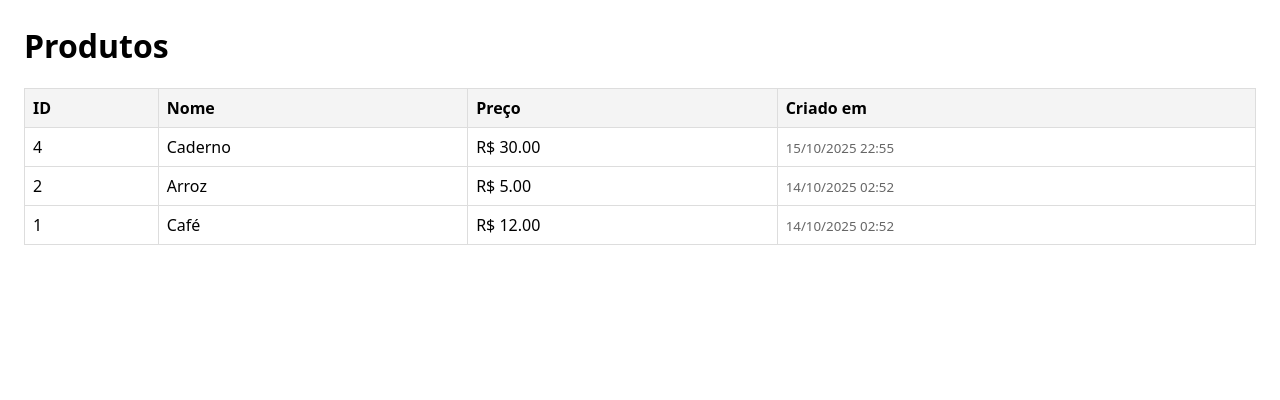
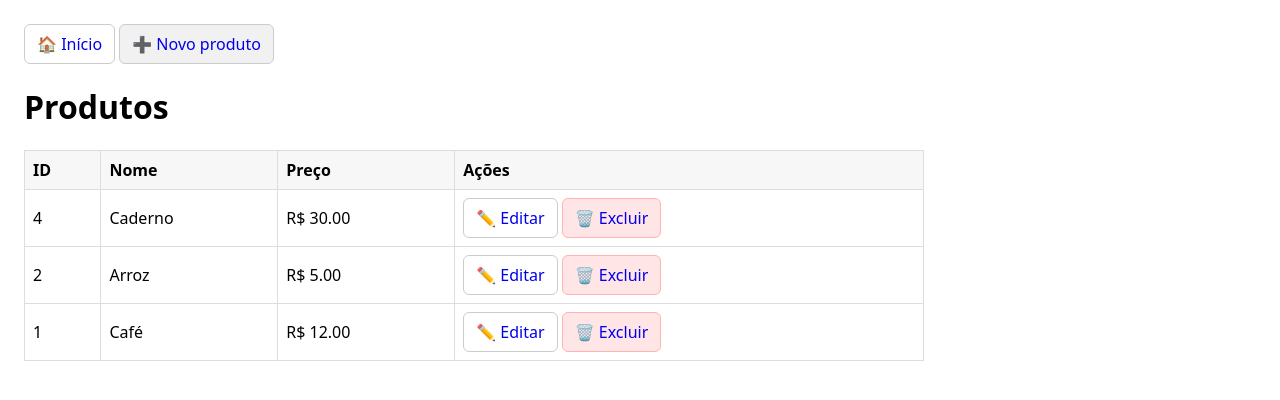
Before and after one commit to guidesiderio/projetos-django, a Django app: page /produtos/ in a window 1280 px wide. Shown: the top 400 px of the page. Run offline with Django 5.2, Linux system fonts and the light colour scheme; data comes from the database, SQL or seed files in the repository; both versions use the stored data as it was after the commit; parts of the project's set-up code (start-up, migrations or seed data) failed here and were passed over.

Commit message:
feat: Implementar CRUD para produtos com templates e formulários

```diff
--- a/meu_site/meu_site/settings.py
+++ b/meu_site/meu_site/settings.py
@@ -26,7 +26,6 @@ SECRET_KEY = os.environ.get('DJANGO_SECRET_KEY')
 import os
 
 DEBUG = os.environ.get('DJANGO_DEBUG', 'True') == 'True'
-raise RuntimeError("DJANGO_SECRET_KEY environment variable not set")
 
 # SECURITY WARNING: don't run with debug turned on in production!
 DEBUG = True
--- /dev/null
+++ b/meu_site/produtos/templates/base.html
@@ -0,0 +1,35 @@
+<!doctype html>
+<html lang="pt-br">
+<head>
+  <meta charset="utf-8" />
+  <title>{% block title %}App{% endblock %}</title>
+  <style>
+    body { font-family: system-ui, Arial; margin: 24px; max-width: 900px; }
+    .topbar { margin-bottom: 16px; }
+    .btn { padding: 8px 12px; border: 1px solid #ccc; text-decoration: none; border-radius: 6px; display: inline-block; }
+    .btn-primary { background: #f1f1f1; }
+    .btn-danger { background: #ffe5e5; border-color: #ffb3b3; }
+    table { border-collapse: collapse; width: 100%; }
+    th, td { border: 1px solid #ddd; padding: 8px; }
+    th { background: #f7f7f7; text-align: left; }
+    .messages { margin: 12px 0; }
+    .messages li { list-style: none; background: #e7ffe7; border: 1px solid #b6e7b6; padding: 8px; margin: 6px 0; border-radius: 6px; }
+  </style>
+</head>
+<body>
+  <div class="topbar">
+    <a class="btn" href="{% url 'lista_produtos' %}">🏠 Início</a>
+    <a class="btn btn-primary" href="{% url 'criar_produto' %}">➕ Novo produto</a>
+  </div>
+
+  {% if messages %}
+    <ul class="messages">
+      {% for m in messages %}
+        <li>{{ m }}</li>
+      {% endfor %}
+    </ul>
+  {% endif %}
+
+  {% block content %}{% endblock %}
+</body>
+</html>
--- a/meu_site/produtos/templates/produtos/lista.html
+++ b/meu_site/produtos/templates/produtos/lista.html
@@ -1,27 +1,12 @@
-<!doctype html>
-<html lang="pt-br">
-  <head>
-    <meta charset="utf-8" />
-    <title>Produtos</title>
-    <style>
-      body { font-family: system-ui, Arial; margin: 24px; }
-      table { border-collapse: collapse; width: 100%; }
-      th, td { border: 1px solid #ddd; padding: 8px; }
-      th { background: #f4f4f4; text-align: left; }
-      small { color: #666; }
-    </style>
-  </head>
-  <body>
+{% extends "base.html" %}
+{% block title %}Produtos{% endblock %}
+{% block content %}
 <h1>Produtos</h1>
+
 {% if produtos %}
   <table>
     <thead>
-          <tr>
-            <th scope="col">ID</th>
-            <th scope="col">Nome</th>
-            <th scope="col">Preço</th>
-            <th scope="col">Criado em</th>
-          </tr>
+      <tr><th>ID</th><th>Nome</th><th>Preço</th><th>Ações</th></tr>
     </thead>
     <tbody>
       {% for p in produtos %}
@@ -29,7 +14,10 @@
         <td>{{ p.id }}</td>
         <td>{{ p.nome }}</td>
         <td>R$ {{ p.preco }}</td>
-              <td><small>{{ p.criado_em|date:"d/m/Y H:i" }}</small></td>
+        <td>
+          <a class="btn" href="{% url 'editar_produto' p.id %}">✏️ Editar</a>
+          <a class="btn btn-danger" href="{% url 'excluir_produto' p.id %}">🗑️ Excluir</a>
+        </td>
       </tr>
       {% endfor %}
     </tbody>
@@ -37,5 +25,4 @@
 {% else %}
   <p>Nenhum produto cadastrado.</p>
 {% endif %}
-  </body>
-</html>
+{% endblock %}
--- a/meu_site/produtos/urls.py
+++ b/meu_site/produtos/urls.py
@@ -2,5 +2,8 @@ from django.urls import path
 from . import views
 
 urlpatterns = [
-    path('', views.lista_produtos, name='lista_produtos'),
+    path("", views.lista_produtos, name="lista_produtos"),
+    path("novo/", views.criar_produto, name="criar_produto"),
+    path("<int:pk>/editar/", views.editar_produto, name="editar_produto"),
+    path("<int:pk>/excluir/", views.excluir_produto, name="excluir_produto"),
 ]
--- a/meu_site/produtos/views.py
+++ b/meu_site/produtos/views.py
@@ -1,9 +1,49 @@
-from django.shortcuts import render
+from django.shortcuts import render, get_object_or_404, redirect
+from django.contrib import messages
+from .models import Produto
+from .forms import ProdutoForm
 
 # Create your views here.
-
-from .models import Produto
 
 def lista_produtos(request):
     produtos = Produto.objects.order_by("-criado_em")
     return render(request, "produtos/lista.html", {"produtos": produtos})
+
+# READ (lista)
+def lista_produtos(request):
+    produtos = Produto.objects.order_by("-criado_em")
+    return render(request, "produtos/lista.html", {"produtos": produtos})
+
+# CREATE
+def criar_produto(request):
+    if request.method == "POST":
+        form = ProdutoForm(request.POST)
+        if form.is_valid():
+            form.save()
+            messages.success(request, "Produto criado com sucesso!")
+            return redirect("lista_produtos")
+    else:
+        form = ProdutoForm()
+    return render(request, "produtos/form.html", {"form": form, "titulo": "Novo produto"})
+
+# UPDATE
+def editar_produto(request, pk):
+    produto = get_object_or_404(Produto, pk=pk)
+    if request.method == "POST":
+        form = ProdutoForm(request.POST, instance=produto)
+        if form.is_valid():
+            form.save()
+            messages.success(request, "Produto atualizado com sucesso!")
+            return redirect("lista_produtos")
+    else:
+        form = ProdutoForm(instance=produto)
+    return render(request, "produtos/form.html", {"form": form, "titulo": "Editar produto"})
+
+# DELETE (confirmação + exclusão)
+def excluir_produto(request, pk):
+    produto = get_object_or_404(Produto, pk=pk)
+    if request.method == "POST":
+        produto.delete()
+        messages.success(request, "Produto excluído com sucesso!")
+        return redirect("lista_produtos")
+    return render(request, "produtos/confirm_delete.html", {"produto": produto})
```
Also changed, not shown: meu_site/produtos/forms.py (added, +15 -0 lines), meu_site/produtos/templates/produtos/confirm_delete.html (added, +11 -0 lines), meu_site/produtos/templates/produtos/form.html (added, +13 -0 lines), meu_site/db.sqlite3. Lines whose indentation alone changed are shown as unchanged.
